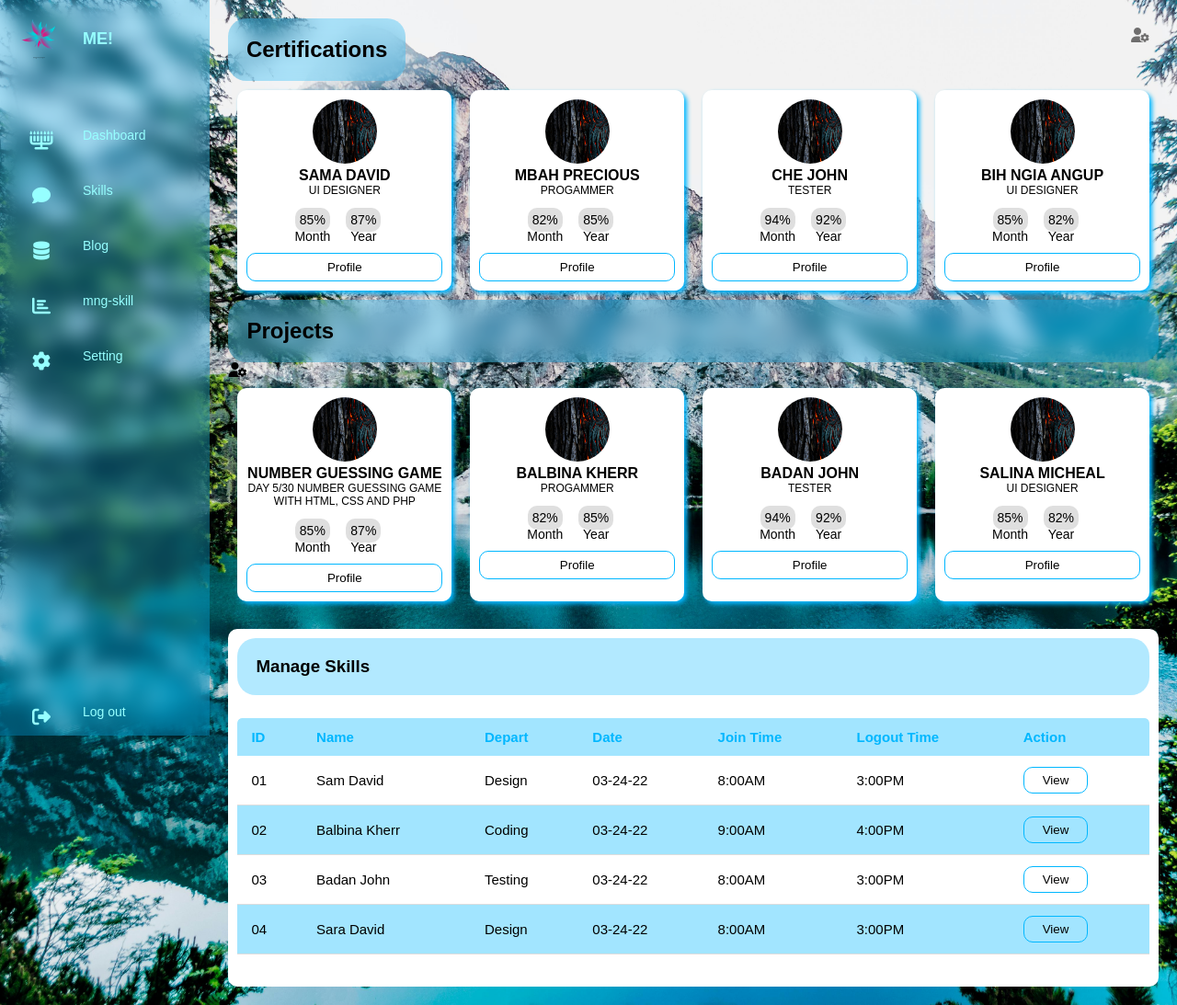
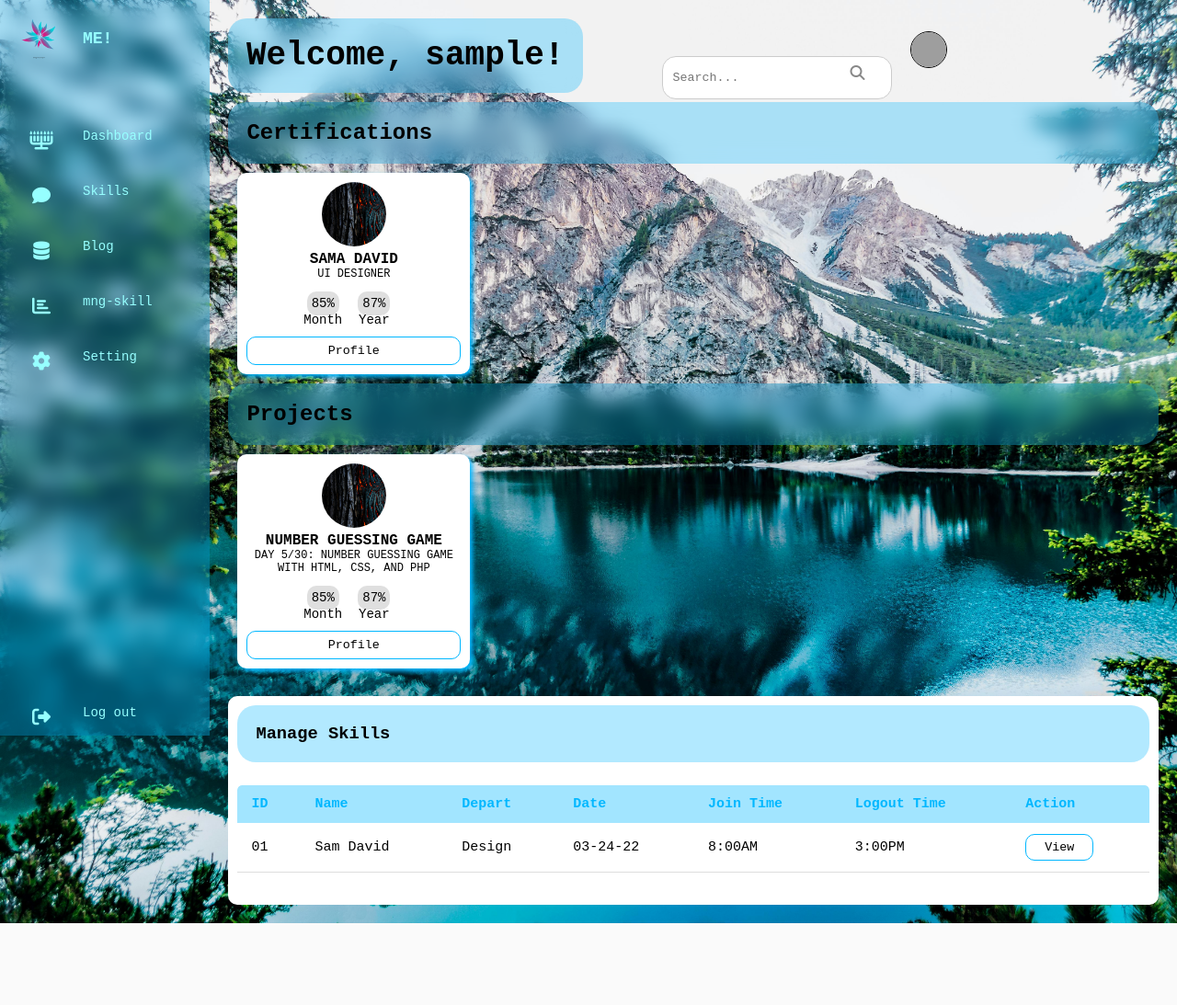
Before and after one commit to MUYAHGaious/30_days_challenge-, a PHP site: page /dashboard.php in a window 1280 px wide. Shown: the whole page at 92% size. After the commit the page ends 1004 px from the top, so only its background shows below. Run offline with PHP 8.4, Linux system fonts and the light colour scheme; the visitor is signed in with stand-in values (Sample User, id 1); grey boxes are pictures that could not be loaded.

Commit message:
debbug; welome message

```diff
--- a/dashboard.php
+++ b/dashboard.php
@@ -1,3 +1,16 @@
+<?php
+session_start();
+
+if (!isset($_SESSION['user_id'])) {
+    header("Location: login.php");
+    exit();
+}
+
+// Retrieve session variables
+$user_name = isset($_SESSION['user_name']) ? $_SESSION['user_name'] : 'Guest';
+$profile_picture = isset($_SESSION['profile_picture']) ? $_SESSION['profile_picture'] : './img/logo.png';
+?>
+
 <!DOCTYPE html>
 <html lang="en">
 <head>
@@ -6,6 +19,7 @@
     <title>Dashboard</title>
     <link rel="stylesheet" href="debug.css">
     <link rel="stylesheet" href="css/all.min.css">
+
 </head>
 <body>
     <div class="container">
@@ -23,7 +37,7 @@
                     <i class="fas fa-comment"></i>
                     <span class="nav-item">Skills</span>
                 </a></li>
-          <li><a href="bog.php">
+                <li><a href="blog.php">
                     <i class="fas fa-database"></i>
                     <span class="nav-item">Blog</span>
                 </a></li>
@@ -35,25 +49,44 @@
                     <i class="fas fa-cog"></i>
                     <span class="nav-item">Setting</span>
                 </a></li>
-
-          <li><a href="#" class="logout">
+                <li><a href="logout.php" class="logout">
                     <i class="fas fa-sign-out-alt"></i>
                     <span class="nav-item">Log out</span>
                 </a></li>
             </ul>
         </nav>
 
-
         <section class="main">
             <div class="main-top">
+                <!-- Welcome Message -->
+                <div class="welcome-msg">
+                    <h1>Welcome, <?php echo htmlspecialchars($user_name); ?>!</h1>
+                </div>
+
+                <!-- Search Box and Profile Picture (Aligned to the right) -->
+                <div >
+                    <!-- Search Box -->
+                    <div class="search-box">
+                        <input type="text" placeholder="Search...">
+                        <i class="fas fa-search"></i>
+                    </div>
+
+                    <!-- Profile Picture -->
+                    <div class="profile-picture">
+                        <a class="img_special" href="edit_profile.php">
+                            <img src="<?php echo htmlspecialchars($profile_picture); ?>" alt="Profile Picture">
+                        </a>
+                    </div>
+                </div>
+            </div>
+
             <h1>Certifications</h1>
-          <i class="fas fa-user-cog"></i>
-        </div>
             <div class="users">
+                <!-- Certification cards here -->
                 <div class="card">
                     <img src="./img/lava.jpg">
                     <h4>Sama David</h4>
-            <p>Ui designer</p>
+                    <p>UI Designer</p>
                     <div class="per">
                         <table>
                             <tr>
@@ -68,68 +101,16 @@
                     </div>
                     <button>Profile</button>
                 </div>
+                <!-- Add more cards as needed -->
+            </div>
+
+            <h1>Projects</h1>
+            <div class="users">
+                <!-- Project cards here -->
                 <div class="card">
                     <img src="./img/lava.jpg">
-            <h4>Mbah Precious</h4>
-            <p>Progammer</p>
-            <div class="per">
-              <table>
-                <tr>
-                  <td><span>82%</span></td>
-                  <td><span>85%</span></td>
-                </tr>
-                <tr>
-                  <td>Month</td>
-                  <td>Year</td>
-                </tr>
-              </table>
-            </div>
-            <button>Profile</button>
-          </div>
-          <div class="card">
-            <img src="./img/lava.jpg">
-            <h4>Che John</h4>
-            <p>tester</p>
-            <div class="per">
-              <table>
-                <tr>
-                  <td><span>94%</span></td>
-                  <td><span>92%</span></td>
-                </tr>
-                <tr>
-                  <td>Month</td>
-                  <td>Year</td>
-                </tr>
-              </table>
-            </div>
-            <button>Profile</button>
-          </div>
-          <div class="card">
-            <img src="./img/lava.jpg">
-            <h4>Bih Ngia Angup</h4>
-            <p>Ui designer</p>
-            <div class="per">
-              <table>
-                <tr>
-                  <td><span>85%</span></td>
-                  <td><span>82%</span></td>
-                </tr>
-                <tr>
-                  <td>Month</td>
-                  <td>Year</td>
-                </tr>
-              </table>
-            </div>
-            <button>Profile</button>
-          </div>
-        </div>
-        <h1>Projects</h1>
-        <i class="fas fa-user-cog"></i>
-        <div class="users">
-          <div class="card">
-            <img src="./img/lava.jpg">
-            <h4>number guessing game</h4>
-            <p>day 5/30 number guessing game with html, css and php</p>
+                    <h4>Number Guessing Game</h4>
+                    <p>Day 5/30: Number Guessing Game with HTML, CSS, and PHP</p>
                     <div class="per">
                         <table>
                             <tr>
@@ -144,65 +125,12 @@
                     </div>
                     <button>Profile</button>
                 </div>
-          <div class="card">
-            <img src="./img/lava.jpg">
-            <h4>Balbina kherr</h4>
-            <p>Progammer</p>
-            <div class="per">
-              <table>
-                <tr>
-                  <td><span>82%</span></td>
-                  <td><span>85%</span></td>
-                </tr>
-                <tr>
-                  <td>Month</td>
-                  <td>Year</td>
-                </tr>
-              </table>
-            </div>
-            <button>Profile</button>
-          </div>
-          <div class="card">
-            <img src="./img/lava.jpg">
-            <h4>Badan John</h4>
-            <p>tester</p>
-            <div class="per">
-              <table>
-                <tr>
-                  <td><span>94%</span></td>
-                  <td><span>92%</span></td>
-                </tr>
-                <tr>
-                  <td>Month</td>
-                  <td>Year</td>
-                </tr>
-              </table>
-            </div>
-            <button>Profile</button>
-          </div>
-          <div class="card">
-            <img src="./img/lava.jpg">
-            <h4>Salina micheal</h4>
-            <p>Ui designer</p>
-            <div class="per">
-              <table>
-                <tr>
-                  <td><span>85%</span></td>
-                  <td><span>82%</span></td>
-                </tr>
-                <tr>
-                  <td>Month</td>
-                  <td>Year</td>
-                </tr>
-              </table>
-            </div>
-            <button>Profile</button>
-          </div>
+                <!-- Add more cards as needed -->
             </div>
 
             <section class="mng-skill">
                 <div class="mng-skill-list">
-            <h1 >Manage Skills</h1>
+                    <h1>Manage Skills</h1>
                     <table class="table">
                         <thead>
                             <tr>
@@ -216,6 +144,7 @@
                             </tr>
                         </thead>
                         <tbody>
+                            <!-- Example Table Row -->
                             <tr>
                                 <td>01</td>
                                 <td>Sam David</td>
@@ -225,59 +154,12 @@
                                 <td>3:00PM</td>
                                 <td><button>View</button></td>
                             </tr>
-                <tr class="active">
-                  <td>02</td>
-                  <td>Balbina Kherr</td>
-                  <td>Coding</td>
-                  <td>03-24-22</td>
-                  <td>9:00AM</td>
-                  <td>4:00PM</td>
-                  <td><button>View</button></td>
-                </tr>
-                <tr>
-                  <td>03</td>
-                  <td>Badan John</td>
-                  <td>testing</td>
-                  <td>03-24-22</td>
-                  <td>8:00AM</td>
-                  <td>3:00PM</td>
-                  <td><button>View</button></td>
-                </tr>
-                <tr>
-                  <td>04</td>
-                  <td>Sara David</td>
-                  <td>Design</td>
-                  <td>03-24-22</td>
-                  <td>8:00AM</td>
-                  <td>3:00PM</td>
-                  <td><button>View</button></td>
-                </tr>
-                <!-- <tr >
-                  <td>05</td>
-                  <td>Salina</td>
-                  <td>Coding</td>
-                  <td>03-24-22</td>
-                  <td>9:00AM</td>
-                  <td>4:00PM</td>
-                  <td><button>View</button></td>
-                </tr>
-                <tr >
-                  <td>06</td>
-                  <td>Tara Smith</td>
-                  <td>Testing</td>
-                  <td>03-24-22</td>
-                  <td>9:00AM</td>
-                  <td>4:00PM</td>
-                  <td><button>View</button></td>
-                </tr> -->
+                            <!-- Add more rows as needed -->
                         </tbody>
                     </table>
                 </div>
             </section>
         </section>
     </div>
-
-
-
 </body>
 </html>
--- a/debug.css
+++ b/debug.css
@@ -5,7 +5,7 @@
   border: none;
   text-decoration: none;
   box-sizing: border-box;
-  font-family: "Poppins", sans-serif;
+  font-family: 'Courier New', Courier, monospace;
 
 }
 body{
@@ -217,3 +217,50 @@
   backdrop-filter: blur(10px);
   background: rgba(0, 183, 255, 0.3);
 }
+
+
+        .main-top {
+            display: flex;
+            justify-content: space-between;
+            align-items: center;
+        }
+        .welcome-msg {
+            font-size: 1.5em;
+            margin-bottom: 10px;
+        }
+        .search-box {
+            position: relative;
+            display: inline-block;
+        }
+        .search-box input[type="text"] {
+            padding: 15px 70px 15px 10px ;
+            border-radius: 15px;
+            border: 1px solid #ccc;
+            font-family: inherit;
+        }
+        .search-box i {
+            position: absolute;
+           /*  right: 10px;
+            top: 50%;
+            transform: translateY(-50%); */
+            top: 0;
+
+            /* right: 25px; */
+            color: #888;
+        }
+        .profile-picture {
+            display: inline-block;
+            margin-right: 0;
+        }
+        .profile-picture img {
+            width: 40px;
+            height: 40px;
+            border-radius: 50%;
+            cursor: pointer;
+            border: 1px solid black;
+        }
+
+
+        .img_special:hover  {
+          background-color: transparent;
+        }
```
Also changed, not shown: login.php (+6 -7 lines). Lines whose indentation alone changed are shown as unchanged.
